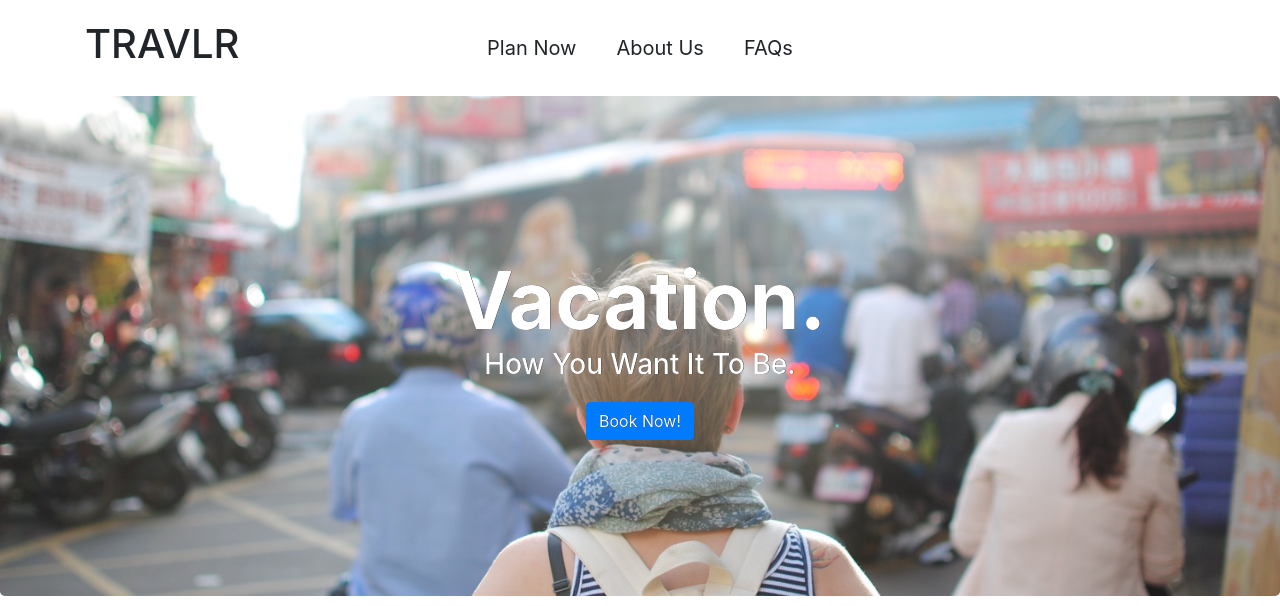
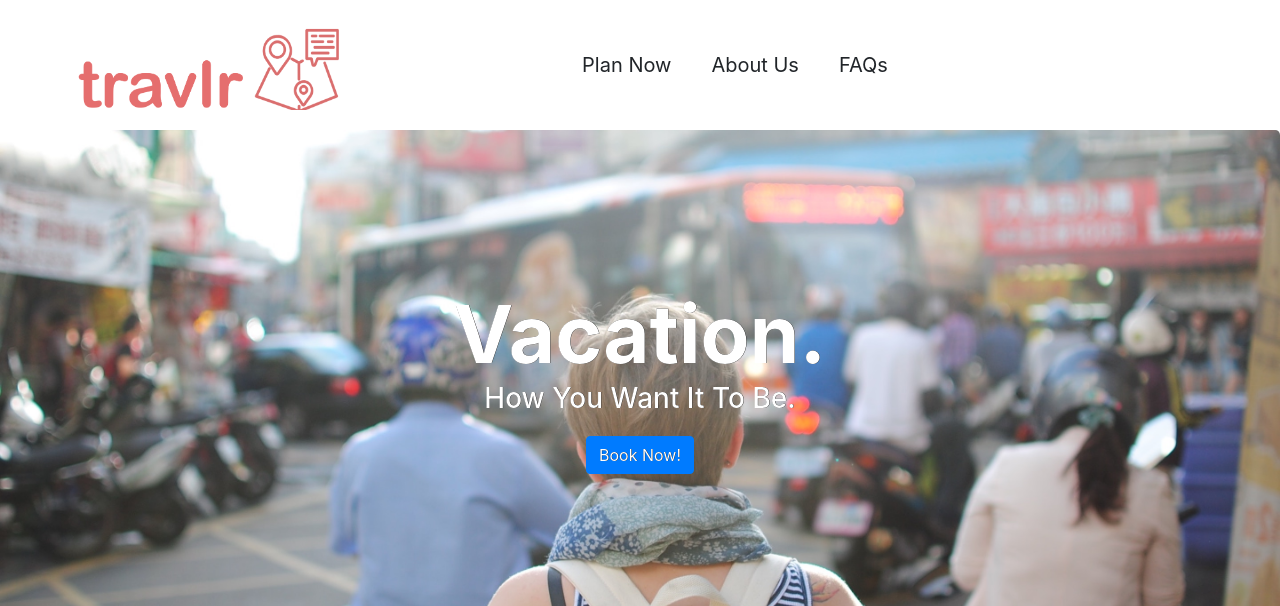
Before and after one commit to mhconradt/travlr, a plain HTML site: page index.html in a window 1280 px wide. Shown: the top 606 px of the page. Drawn offline with nearby package versions, Linux system fonts and the light colour scheme.

Commit message:
Added travlr icon to site
Signed-off-by: Max Conradt <max@tilefive.com>

```diff
--- a/index.html
+++ b/index.html
@@ -8,7 +8,7 @@
 <body>
   <header class="container">
     <div class="row justify-content-start">
-      <h1 class="col-sm-2">TRAVLR</h1>
+      <div class="col-sm-3 travlr-img"></div>
       <nav class="col-sm-8">
           <p>Plan Now</p>
           <p>About Us</p>
--- a/styles.css
+++ b/styles.css
@@ -22,6 +22,14 @@ header p {
   font-weight: 400;
   padding: 0 20px;
   margin: 0;
+}
+
+.travlr-img {
+  background-image: url(travlr.png);
+  display: flex;
+  background-size: cover;
+  height: 90px;
+  width: 200px;
 }
 
 .jumbotron {
```
Also changed, not shown: travlr.png (added).
